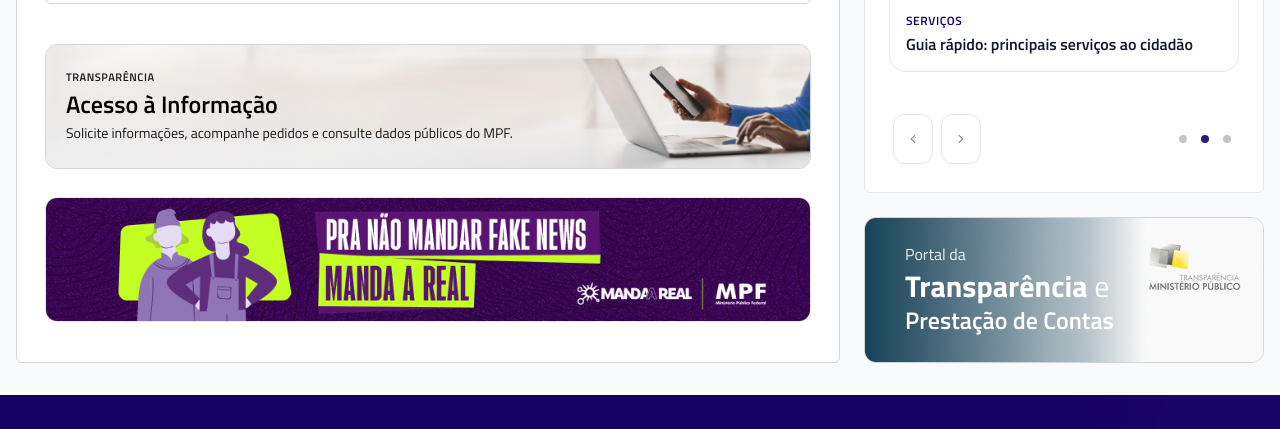
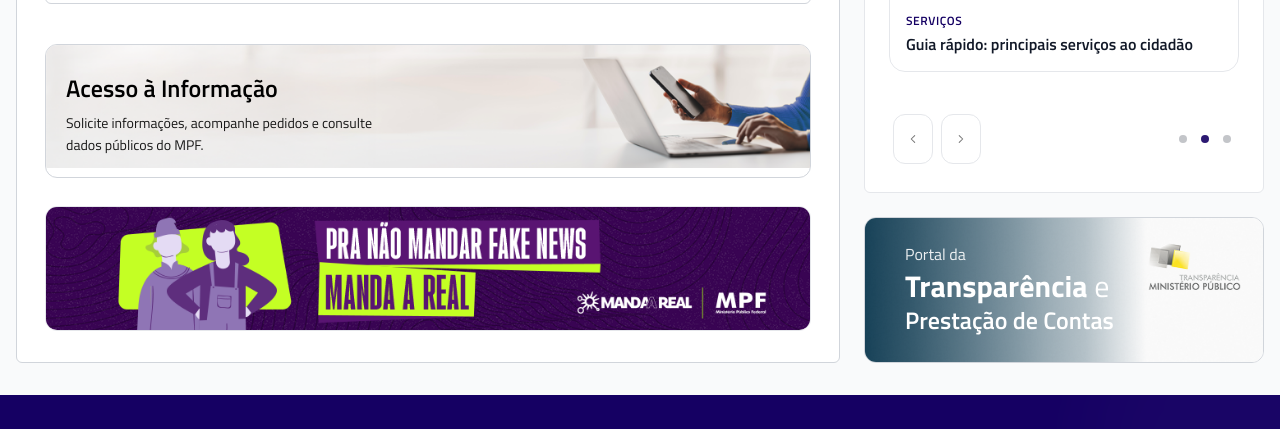
Before and after one commit to Lincoln-Araujo/MPF_new_website, a plain HTML site: page index.html in a window 1280 px wide. Shown: the part 1959-2388 px from the top of the page. Drawn offline with nearby package versions, Linux system fonts and the light colour scheme.

Commit message:
subindo banners

```diff
--- a/index.html
+++ b/index.html
@@ -938,32 +938,54 @@
                   aria-label="Banner de serviço"
                   class="mt-6 sm:mt-10 rounded-xl border border-gray-300 overflow-hidden bg-white"
                 >
-                  <div class="grid">
+                  <a href="#" class="grid overflow-hidden">
                     <!-- imagem -->
-                     <div class="col-start-1 row-start-1 flex">
-                      <img
-                        src="./assets/banner-informacao.png"
-                        alt=""
-                        class="col-start-1 row-start-1 w-full h-auto object-cover object-right"
-                        loading="lazy"
-                      />
-                     </div>
+                     <div class="col-start-1 row-start-1">
+                      <picture>
+                        <!-- Mobile -->
+                        <source
+                          media="(max-width: 639px)"
+                          srcset="./assets/banner-informacao-mobile.png"
+                        />
+
+                        <!-- Desktop / Tablet -->
+                        <source
+                          media="(min-width: 640px)"
+                          srcset="./assets/banner-informacao.png"
+                        />
+
+                        <img
+                          src="./assets/banner-informacao.png"
+                          alt=""
+                          class="w-full h-auto object-cover object-right"
+                          loading="lazy"
+                        />
+                      </picture>
+
+                    </div>
+
+                    <div
+                        aria-hidden="true"
+                        class="
+                          col-start-1 row-start-1
+                          block
+                          bg-white/70 sm:bg-white/0
+                          backdrop-blur-sm sm:backdrop-blur-0
+                        "
+                      ></div>
 
                     <!-- conteúdo -->
-                    <div class="col-start-1 row-start-1 p-4 sm:p-5 flex items-center justify-between gap-4">
+                    <div class="z-50 col-start-1 row-start-1 p-4 sm:p-5 flex items-center justify-between gap-4">
                       <div class="text-black max-w-xl">
-                        <p class="text-[11px] font-semibold uppercase tracking-wider text-black/90">
-                          Transparência
-                        </p>
-                        <h3 class="mt-1 text-2xl font-semibold leading-tight">
+                        <h3 class="mt-1 text-2xl font-semibold leading-relaxed">
                           Acesso à Informação
                         </h3>
-                        <p class="mt-1 text-sm text-black/90">
+                        <p class="mt-1 leading-relaxed text-sm text-black/90 w-80">
                           Solicite informações, acompanhe pedidos e consulte dados públicos do MPF.
                         </p>
                       </div>
                     </div>
-                  </div>
+                  </a>
                 </section>
 
                 <section aria-label="Banner institucional" class="mt-6 sm:mt-7">
```
Also changed, not shown: assets/banner-informacao-mobile.png (added).
